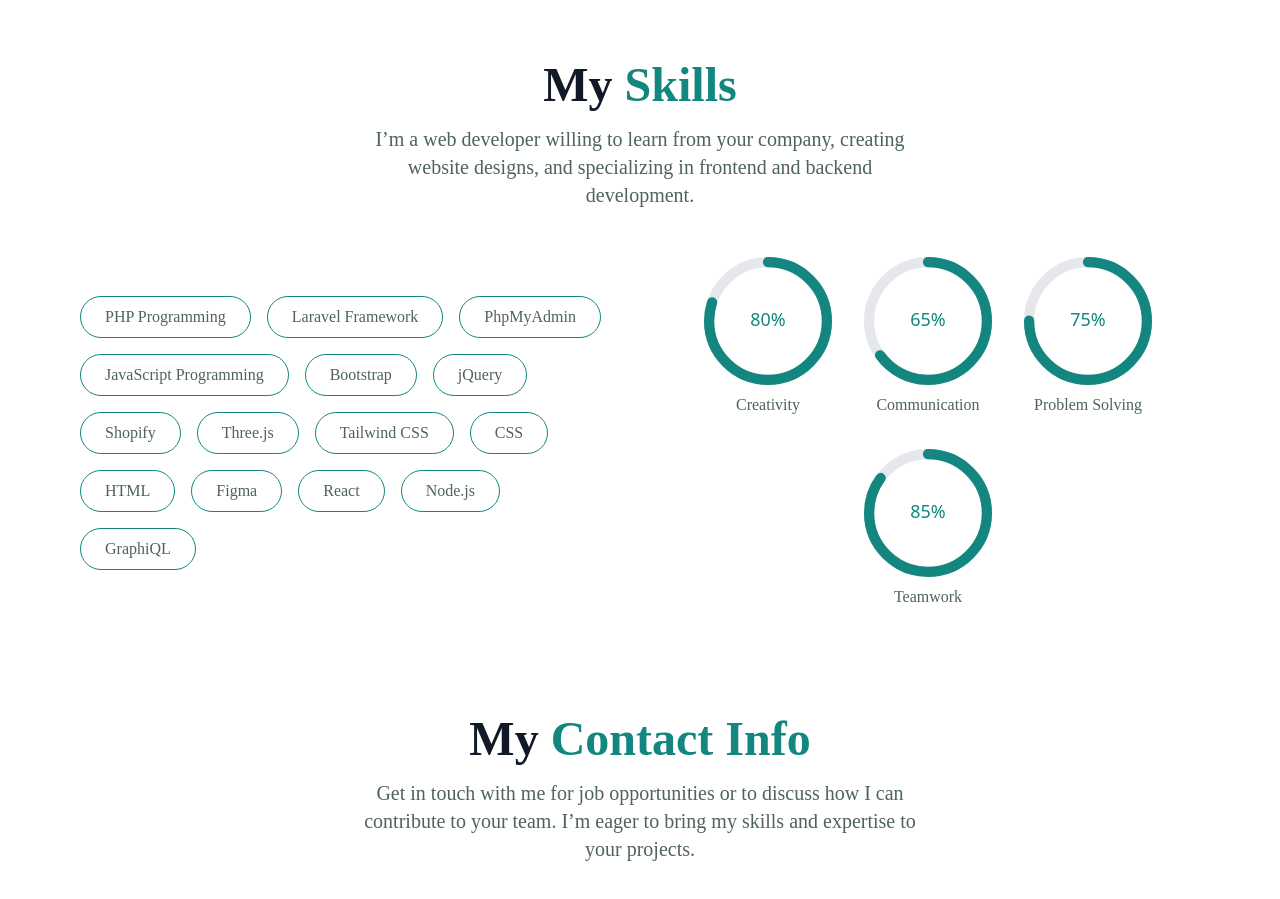
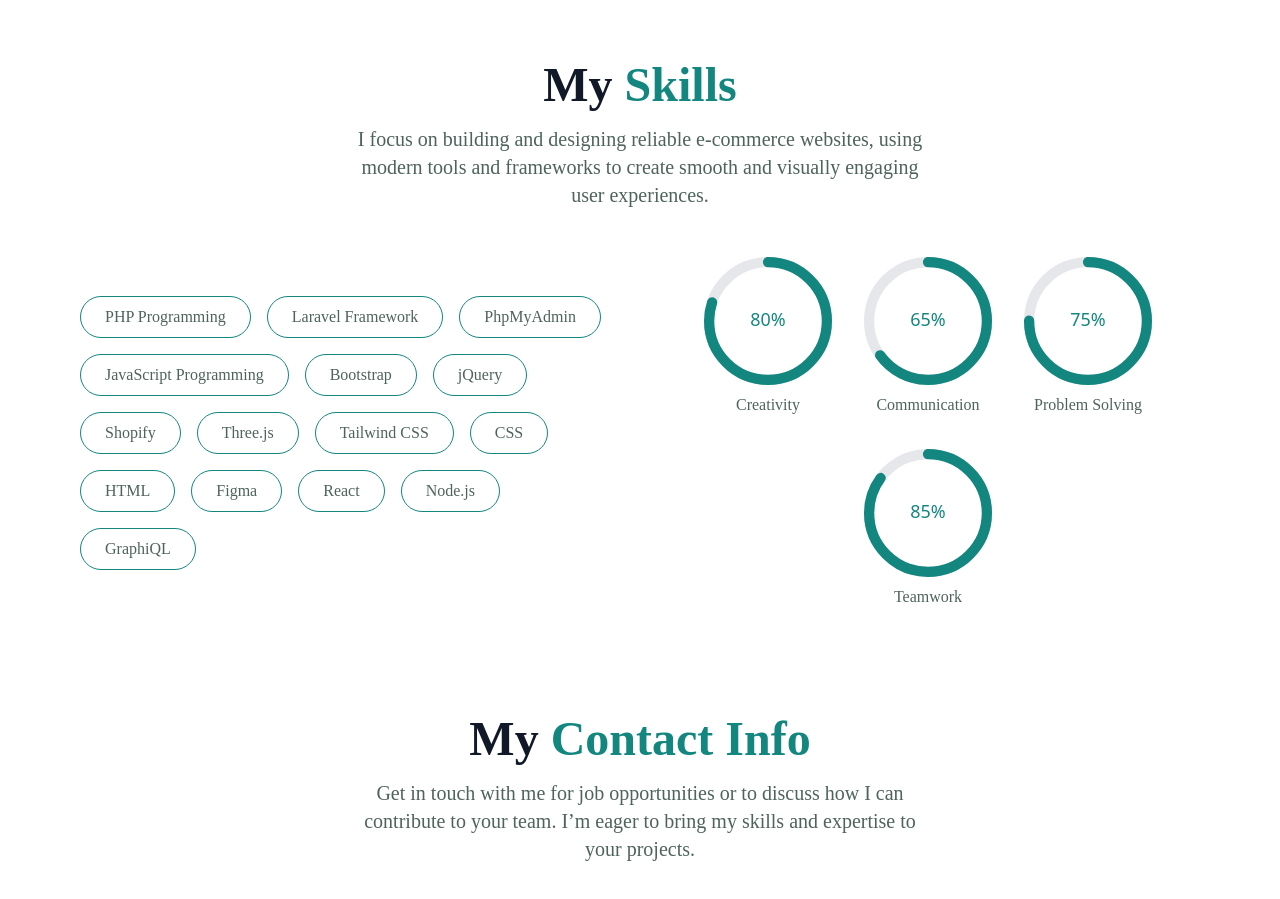
Before and after one commit to Laurencehumble/My-Portfolio, a React (Vite) app: page / in a window 1280 px wide. Shown: the part 2840-3739 px from the top of the page. Built offline with nearby package versions, Linux system fonts and the light colour scheme; a web font is replaced by a local one.

Commit message:
Update Skill.jsx

```diff
--- a/src/components/Skill/Skill.jsx
+++ b/src/components/Skill/Skill.jsx
@@ -59,9 +59,7 @@
             data-aos-duration="500"
             data-aos-delay="400"
           >
-            I’m a web developer willing to learn from your company, creating
-            website designs, and specializing in frontend and backend
-            development.
+            I focus on building and designing reliable e-commerce websites, using modern tools and frameworks to create smooth and visually engaging user experiences.
           </p>
         </div>
 
```
